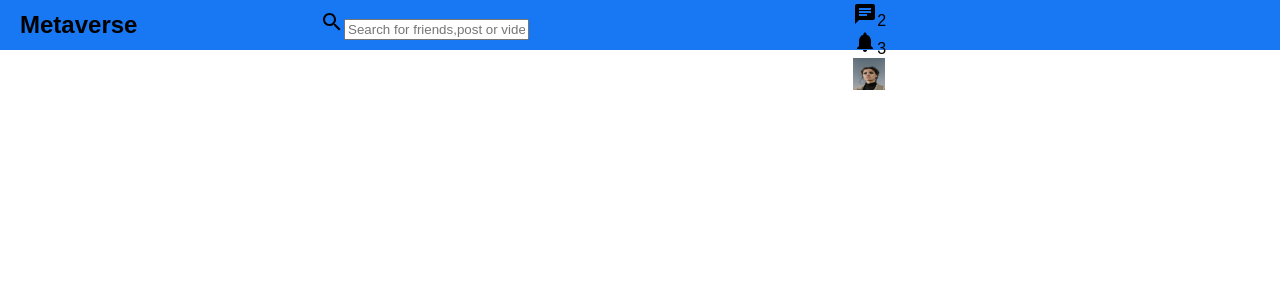
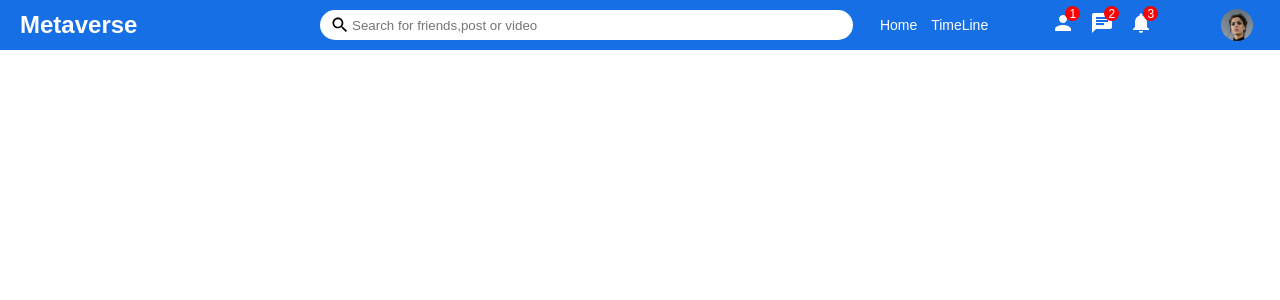
Before and after one commit to mohak0011/socialmedia-app, a React (Create React App) app in the folder metauniverse/: page / in a window 1280 px wide. Shown: the top 300 px of the page. Built offline with nearby package versions, Linux system fonts and the light colour scheme.

Commit message:
style : adding style for topbar component

```diff
--- a/metauniverse/src/components/topbar/Topbar.css
+++ b/metauniverse/src/components/topbar/Topbar.css
@@ -1,32 +1,99 @@
-.topbarContainer{
+.topbarContainer {
   height: 50px;
   width: 100%;
-    background-color: #1877f2;
+  /* background-color: #1877f2; */
+  background-color: #166fe5;
   display: flex;
   align-items: center; /* vertically*/
   position: sticky;
-    top:0;
+  top: 0;
 }
 
-.topbarLeft{
-    flex : 3;
+/* dividing the container in 12 parts */
+
+.topbarLeft {
+  flex: 3;
 }
 
-.topbarCenter{
-    flex:5;
-}
-
-.logo{
+.logo {
   font-size: 24px;
   margin-left: 20px;
   font-weight: bold;
+  color: white;
+  cursor: pointer;
 }
 
-.topbarRight{
-    flex:4;
+.topbarCenter {
+  flex: 5;
 }
 
-.topbarImg{
+.searchbar {
+  width: 100%;
+  height: 30px;
+  background-color: white;
+  border-radius: 30px;
+  display: flex;
+  align-items: center;
+}
+
+.searchIcon {
+  font-size: 20px !important;
+  margin-left: 10px;
+}
+
+.searchInput {
+  border: none;
+  width: 70%;
+}
+
+.searchInput:focus {
+  outline: none;
+}
+
+.topbarRight {
+  flex: 4;
+  display: flex;
+  align-items: center;
+  justify-content: space-around;
+  color: white;
+}
+
+.topbarLink {
+  margin-right: 10px;
+  font-size: 14px;
+  cursor: pointer;
+}
+
+.topbarIcons {
+  display: flex;
+}
+
+.topbarIconItem {
+  margin-right: 15px;
+  cursor: pointer;
+  position: relative;
+}
+
+.topbarIconBadge {
+  height: 15px;
+  width: 15px;
+  background-color: red;
+  position: absolute;
+  border-radius: 50%;
+  color: white;
+  position: absolute;
+  top: -5px;
+  right: -5px;
+  display: flex;
+  align-items: center;
+  justify-content: center;
+  font-size: 12px;
+}
+
+.topbarImg {
   width: 32px;
   height: 32px;
+  border-radius: 50%;
+  object-fit: cover;
+  cursor: pointer;
 }
--- a/metauniverse/src/components/topbar/Topbar.js
+++ b/metauniverse/src/components/topbar/Topbar.js
@@ -10,7 +10,7 @@
             </div>
             <div className="topbarCenter">
                 <div className="searchbar">
-                   <Search/>
+                   <Search className='searchIcon'/>
                 <input placeholder='Search for friends,post or video'  className='searchInput'/>
                 </div>
             </div>
```
Lines whose indentation alone changed are shown as unchanged.
